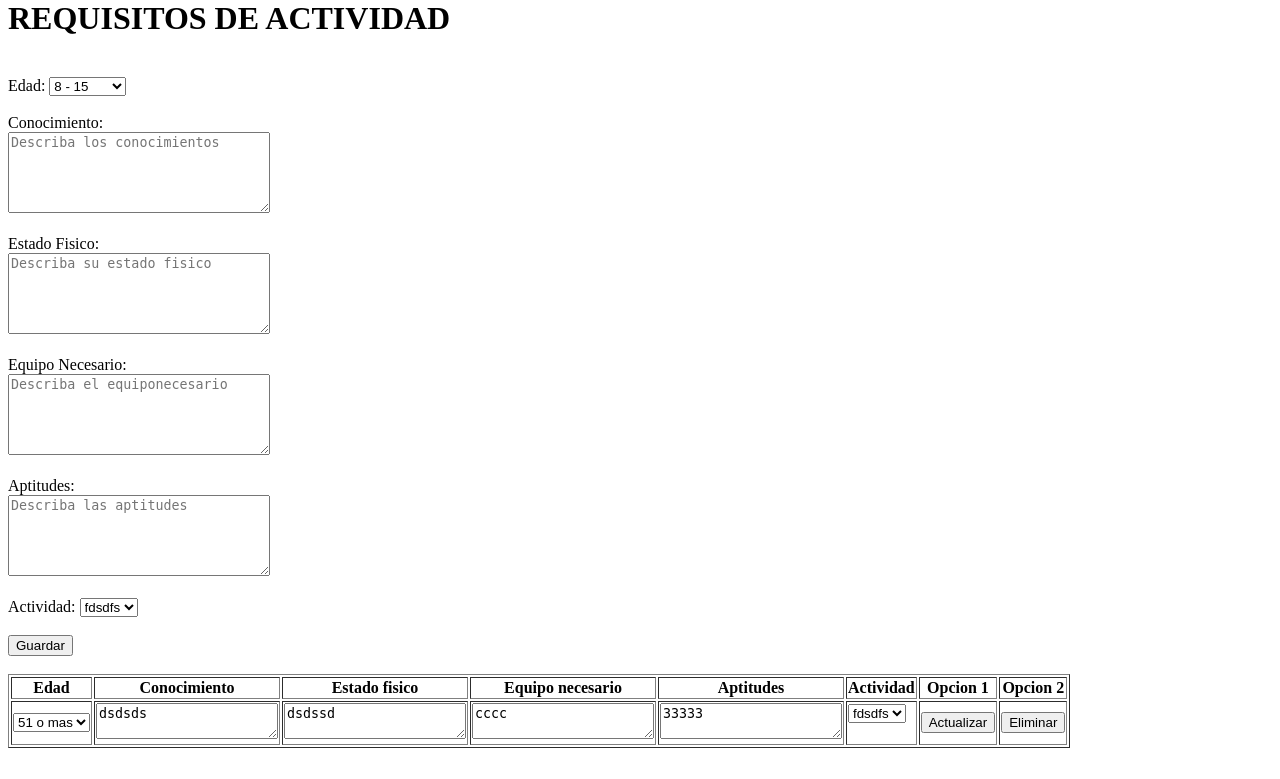
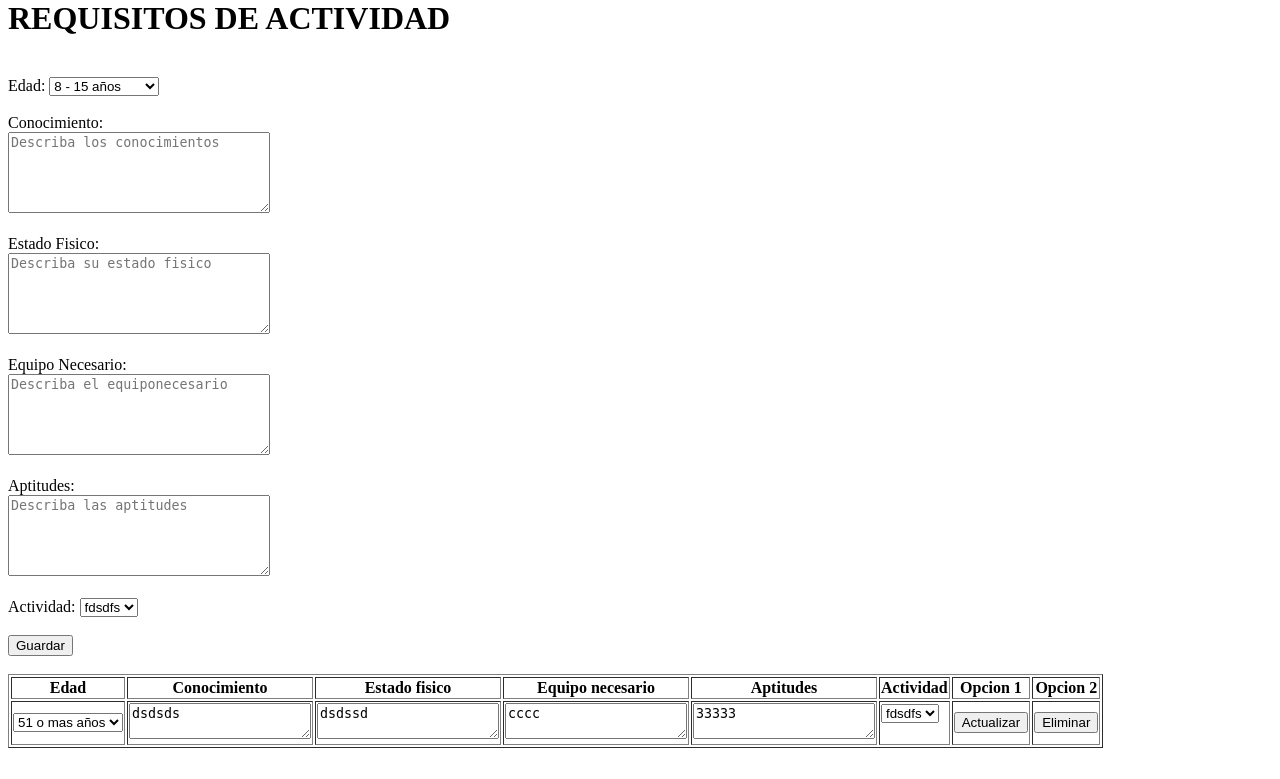
Before and after one commit to crisrdz0294/proTurismo, a PHP site: page /view/requisitosActividadView.php in a window 1280 px wide. Shown: the part 21-800 px from the top of the page. Run offline with PHP 8.4, Linux system fonts and the light colour scheme; data comes from the database, SQL or seed files in the repository.

Commit message:
cambios varios

```diff
--- a/business/servicioAlimentacionBusinessAction.php
+++ b/business/servicioAlimentacionBusinessAction.php
@@ -196,7 +196,7 @@ else if (isset($_POST['update']))
         $id = $_POST['idServicioAlimentacion'];
         $tiempoComidas = $_POST['tiempoComidasServicioAlimentacion'];
         $descripcionAlimentacion = $_POST['descripcionAlimentacionServicioAlimentacion'];
-        $precio = $_POST['precioServicioAlimentacion'];
+        $precio=str_replace("₡","",$_POST['precioServicioAlimentacion']);
         $Adicionales  = $_POST['AdicionalesServicioAlimentacion'];
         $alimentacionLlevar  = $_POST['alimentacionLlevarServicioAlimentacion'];
         $idSitio=$_POST['idsitio'];
--- a/view/GUITrabajoComunal.php
+++ b/view/GUITrabajoComunal.php
@@ -1,6 +1,8 @@
 <!DOCTYPE html>
 <html>
 <head>
+
+    <meta http-equiv="Content-Type" content="text/html; charset=utf-8" />
 	<title>GUI Trabajo Comunal</title>
   <script src="../js/jquery-3.2.1.js"></script>
 	<?php
--- a/view/requisitosActividadView.php
+++ b/view/requisitosActividadView.php
@@ -35,11 +35,11 @@
                     Edad:
                   <select name="edadRequisitosActividad" id="edadRequisitosActividad">
 
-                        <option value="8 - 15">8 - 15</option>
-                        <option value="16 - 25">16 - 25</option>
-                        <option value="26 - 35">26 - 35</option>
-                        <option value="36 - 50">36 - 50</option>
-                        <option value="51 o mas">51 o mas</option>
+                        <option value="8 - 15">8 - 15 años</option>
+                        <option value="16 - 25">16 - 25 años</option>
+                        <option value="26 - 35">26 - 35 años</option>
+                        <option value="36 - 50">36 - 50 años</option>
+                        <option value="51 o mas">51 o mas años</option>
 
                   </select>
 
@@ -117,11 +117,11 @@
                             case '8 - 15':
                                 echo '<td>
                                 <select name="edadRequisitosActividad" id="edadRequisitosActividad">
-                                        <option selected  value="8 - 15">8 - 15</option>
-                                        <option value="16 - 25">16 - 25</option>
-                                        <option value="26 - 35">26 - 35</option>
-                                        <option value="36 - 50">36 - 50</option>
-                                        <option value="51 o mas">51 o mas</option>
+                                        <option selected  value="8 - 15">8 - 15 años</option>
+                                        <option value="16 - 25">16 - 25 años</option>
+                                        <option value="26 - 35">26 - 35 años</option>
+                                        <option value="36 - 50">36 - 50 años</option>
+                                        <option value="51 o mas">51 o mas años</option>
                                   </select>
                                 </td>';
                             break;
@@ -129,11 +129,11 @@
                             case '16 - 25':
                                 echo '<td>
                                 <select name="edadRequisitosActividad" id="edadRequisitosActividad">
-                                        <option value="8 - 15">8 - 15</option>
-                                        <option selected value="16 - 25">16 - 25</option>
-                                        <option value="26 - 35">26 - 35</option>
-                                        <option value="36 - 50">36 - 50</option>
-                                        <option value="51 o mas">51 o mas</option>
+                                        <option value="8 - 15">8 - 15 años</option>
+                                        <option selected value="16 - 25">16 - 25 años</option>
+                                        <option value="26 - 35">26 - 35 años</option>
+                                        <option value="36 - 50">36 - 50 años</option>
+                                        <option value="51 o mas">51 o mas años</option>
                                   </select>
                                 </td>';
                             break;
@@ -141,11 +141,11 @@
                             case '26 - 35':
                                 echo '<td>
                                 <select name="edadRequisitosActividad" id="edadRequisitosActividad">
-                                        <option value="8 - 15">8 - 15</option>
-                                        <option value="16 - 25">16 - 25</option>
-                                        <option selected value="26 - 35">26 - 35</option>
-                                        <option value="36 - 50">36 - 50</option>
-                                        <option value="51 o mas">51 o mas</option>
+                                        <option value="8 - 15">8 - 15 años</option>
+                                        <option value="16 - 25">16 - 25 años</option>
+                                        <option selected value="26 - 35">26 - 35 años</option>
+                                        <option value="36 - 50">36 - 50 años</option>
+                                        <option value="51 o mas">51 o mas años</option>
                                   </select>
                                 </td>';
                             break;
@@ -153,11 +153,11 @@
                             case '36 - 50':
                                 echo '<td>
                                 <select name="edadRequisitosActividad" id="edadRequisitosActividad">
-                                        <option value="8 - 15">8 - 15</option>
-                                        <option value="16 - 25">16 - 25</option>
-                                        <option value="26 - 35">26 - 35</option>
-                                        <option selected value="36 - 50">36 - 50</option>
-                                        <option value="51 o mas">51 o mas</option>
+                                        <option value="8 - 15">8 - 15 años</option>
+                                        <option value="16 - 25">16 - 25 años</option>
+                                        <option value="26 - 35">26 - 35 años</option>
+                                        <option selected value="36 - 50">36 - 50 años</option>
+                                        <option value="51 o mas">51 o mas años</option>
                                   </select>
                                 </td>';
                             break;
@@ -165,11 +165,11 @@
                             case '51 o mas':
                                 echo '<td>
                                 <select name="edadRequisitosActividad" id="edadRequisitosActividad">
-                                        <option value="8 - 15">8 - 15</option>
-                                        <option value="16 - 25">16 - 25</option>
-                                        <option value="26 - 35">26 - 35</option>
-                                        <option value="36 - 50">36 - 50</option>
-                                        <option selected value="51 o mas">51 o mas</option>
+                                        <option value="8 - 15">8 - 15 años</option>
+                                        <option value="16 - 25">16 - 25 años</option>
+                                        <option value="26 - 35">26 - 35 años</option>
+                                        <option value="36 - 50">36 - 50 años</option>
+                                        <option selected value="51 o mas">51 o mas años</option>
                                   </select>
                                 </td>';
                             break;
--- a/view/servicioAlimentacionView.php
+++ b/view/servicioAlimentacionView.php
@@ -132,7 +132,7 @@
                 echo '<td><input type="text" name="descripcionAlimentacionServicioAlimentacion" id="descripcionAlimentacionServicioAlimentacion" value="' . $servicioAlimentacion->getDescripcionAlimentacionServicioAlimentacion() . '"/></td>';
 
 
-                echo '<td><input type="text" name="precioServicioAlimentacion" id="precioServicioAlimentacion" value="' . $servicioAlimentacion->getPrecioServicioAlimentacion() . '" onchange="numerosTabla()"/></td>';
+                echo '<td><input type="text" name="precioServicioAlimentacion" id="precioServicioAlimentacion" value="'."₡". $servicioAlimentacion->getPrecioServicioAlimentacion() . '" onchange="numerosTabla()"/></td>';
 
 
                 echo '<td><input type="text" name="AdicionalesServicioAlimentacion" id="AdicionalesServicioAlimentacion" value="' . $servicioAlimentacion->getAdicionalesServicioAlimentacion() . '"/></td>';
```
Also changed, not shown: business/actividadAction.php (+3 -11 lines), business/servicioTransporteBusinessAction.php (+14 -4 lines), view/paqueteTuristicoView.php (+17 -0 lines), view/servicioTransporteView.php (+7 -7 lines).
